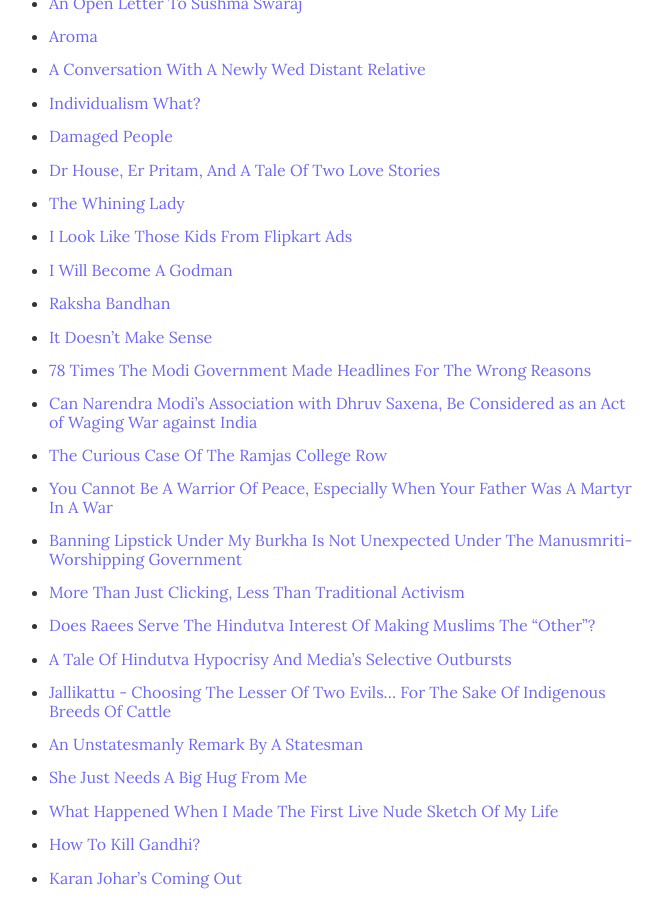
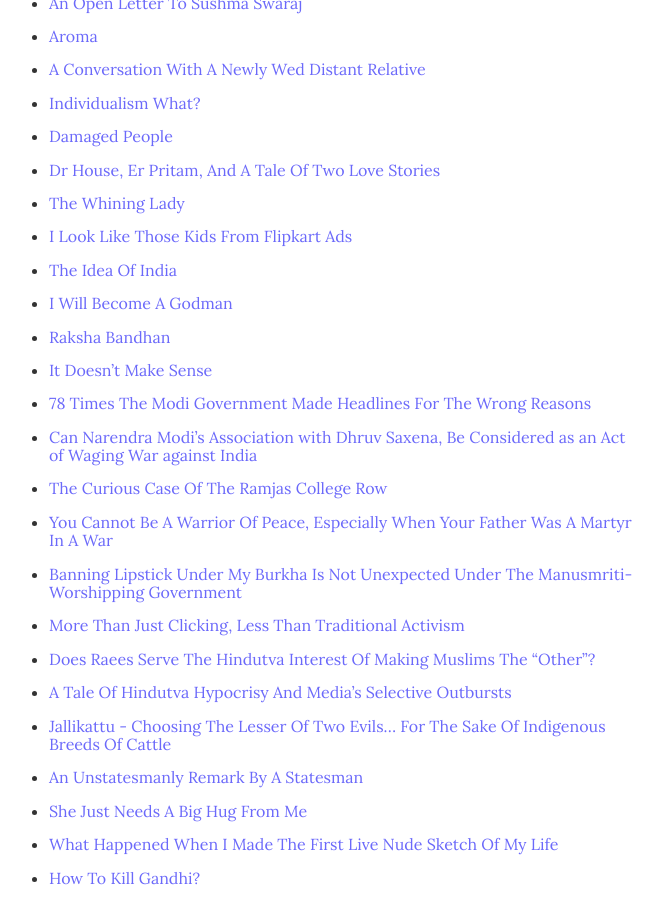
Before and after one commit to argumentativeyouth/pblog, a Jekyll site: the page built from _pages/all-posts.md, in a window 1280 px wide and 900 px high, scrolled down 1899 px. Shown: the whole window, without its empty margins (316-979 px from the left). Built offline with Jekyll 4.4.1, drawn with Linux system fonts in a browser that asks for light colours.

Commit message:
Update all-posts.md

```diff
--- a/_pages/all-posts.md
+++ b/_pages/all-posts.md
@@ -53,6 +53,7 @@
 * [Dr House, Er Pritam, And A Tale Of Two Love Stories](https://pritams.blog/dr-house-er-pritam-and-a-tale-of-two-love-stories)
 * [The Whining Lady](https://pritams.blog/the-whining-lady)
 * [I Look Like Those Kids From Flipkart Ads](https://pritams.blog/i-look-like-those-kids-from-flipkart-ads/)
+* [The Idea Of India](https://pritams.blog/the-idea-of-india)
 * [I Will Become A Godman](https://pritams.blog/i-will-become-a-godman)
 * [Raksha Bandhan](https://pritams.blog/raksha-bandhan/)
 * [It Doesn’t Make Sense](https://pritams.blog/it-doesnt-make-sense/)
```
